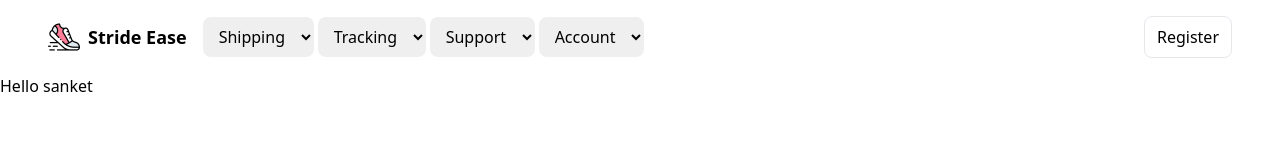
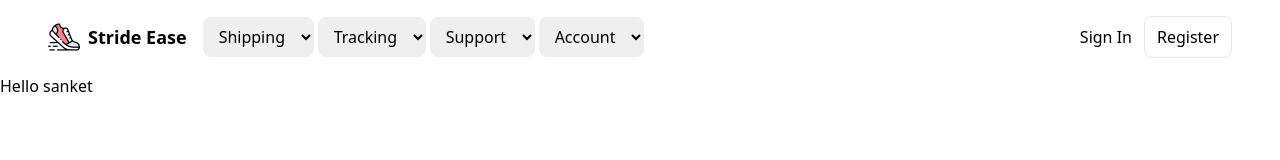
Before and after one commit to sanketsanjaypote29/StrideEase, a React (Create React App) app in the folder client/: page /register in a window 1280 px wide. Shown: the top 160 px of the page. Built offline with nearby package versions, Linux system fonts and the light colour scheme; the HTML template or start-up script is replaced by a standard one.

Commit message:
navbar added

```diff
--- a/client/src/components/navbar.js
+++ b/client/src/components/navbar.js
@@ -1,5 +1,4 @@
 import React from "react";
-import { Link } from "react-router-dom"; // Import Link from react-router-dom
 import "./navbar.css";
 
 const Navbar = () => {
@@ -48,12 +47,14 @@ const Navbar = () => {
           </div>
 
           <div className="flex items-center ml-0 ">
-            <Link
-              to="/register" // Specify the path to the register page
-              className="border py-2 px-3 rounded-lg hover:border-blue-400 "
-            >
+            <a
+              href="/contact"
+              className="hover:text-blue-400 px-3 py-2 text-black">
+              Sign In
+            </a>
+            <button className="border py-2 px-3 rounded-lg hover:border-blue-400 b">
               Register
-            </Link>
+            </button>
           </div>
         </div>
       </div>
```
